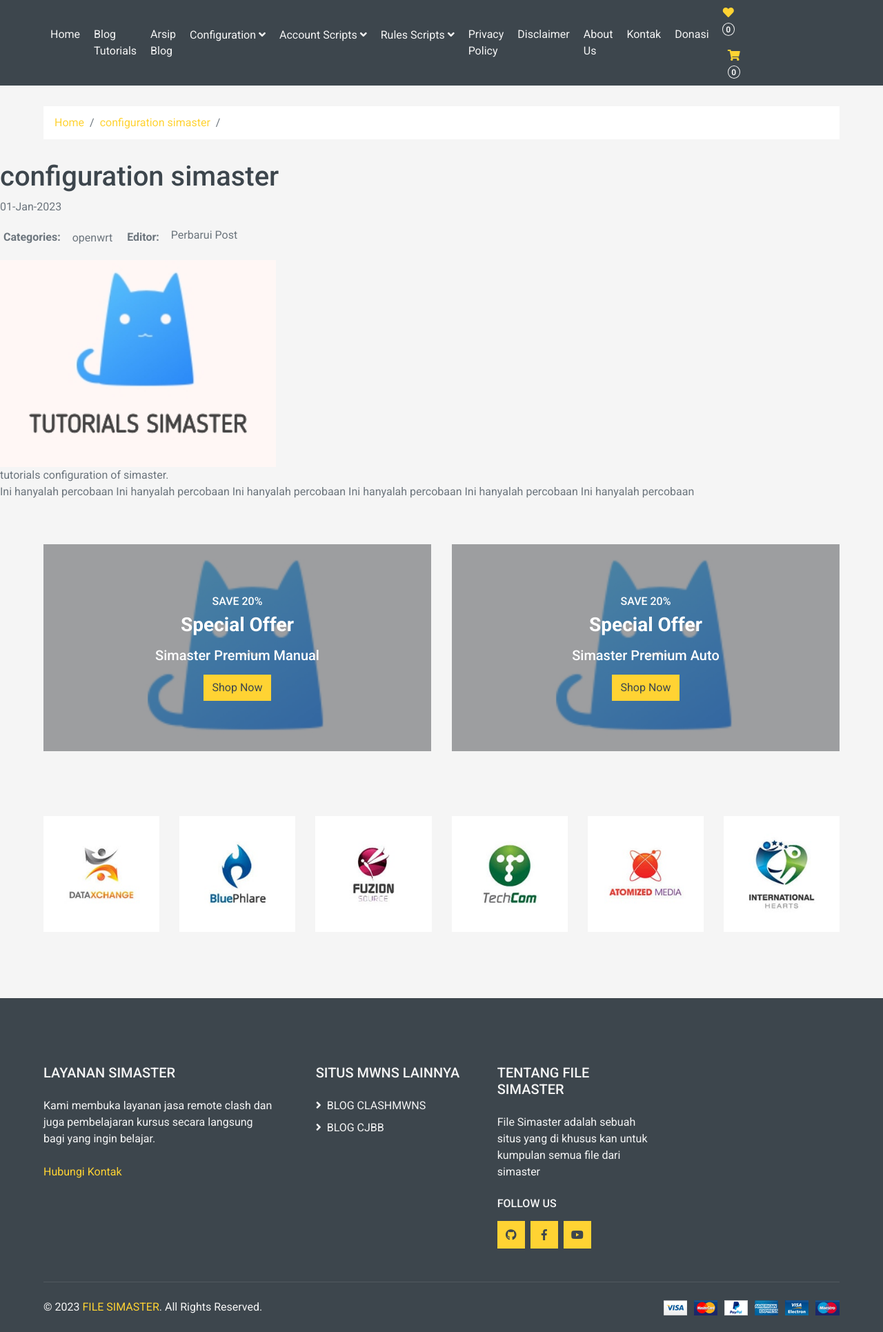
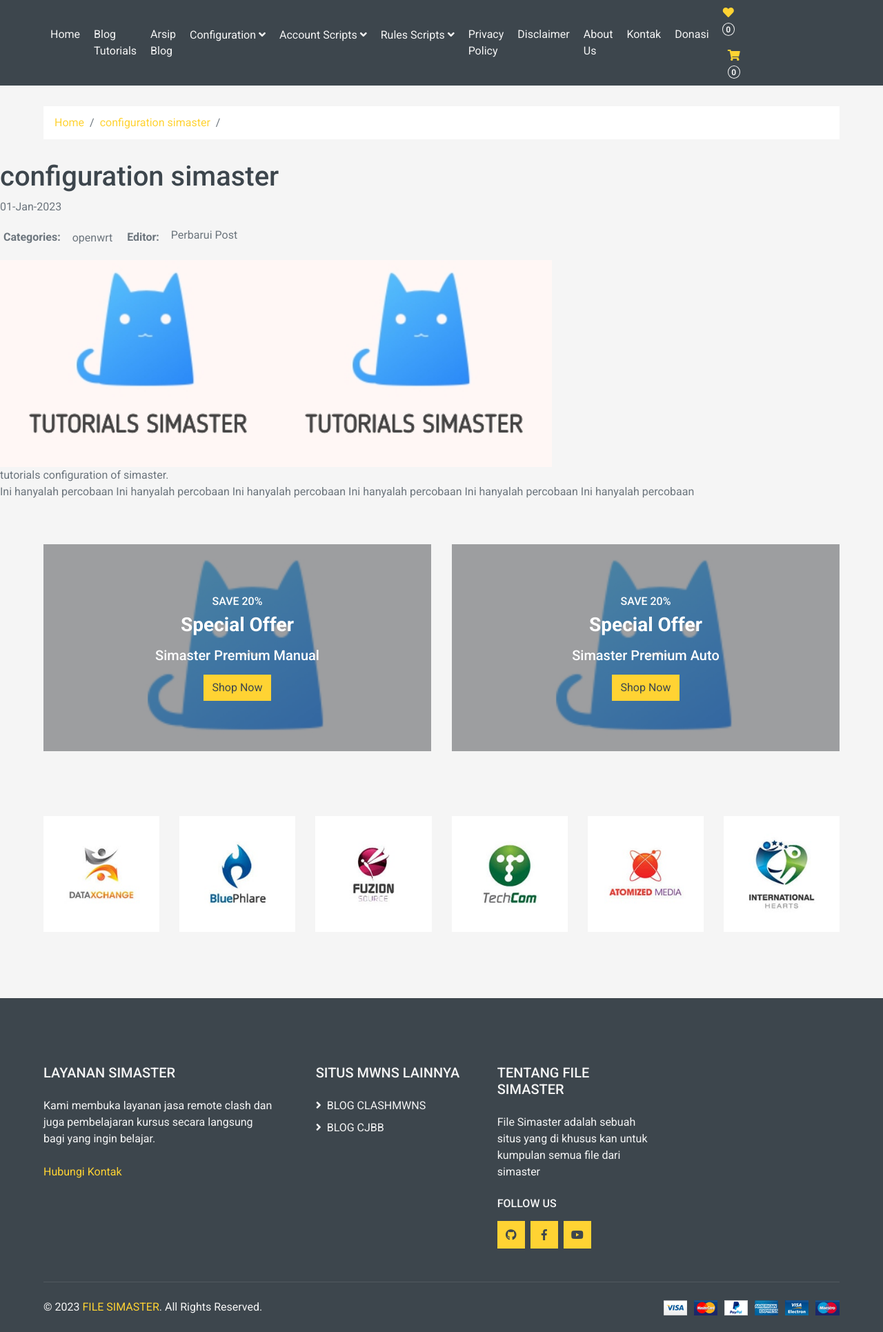
Before and after one commit to mwnsofficial/simaster, a Jekyll site: the page built from _posts/2023-01-01-simaster.md, in a window 1280 px wide. Shown: the whole page at 69% size. Built offline with Jekyll 4.4.1, drawn with Linux system fonts in a browser that asks for light colours; nearby versions of some CDN libraries.

Commit message:
Update post.html

```diff
--- a/_layouts/post.html
+++ b/_layouts/post.html
@@ -26,7 +26,10 @@
 <div class="post-content" itemprop="articleBody">
   <!-- call the image.html template file -->
     {% if page.image %}
-      <img src="{{- page.image | relative_url -}}" alt="{{ page.image-alt }} width="100%" height="300px">{% endif %}
+      <img src="{{- page.image | relative_url -}}" alt="{{ page.image-alt }} width="100%" height="300px">
+    {%- assign postImage = "/assets/images/post.jpg" -%}
+      <img src="{{- postImage | relative_url -}}" alt="{{ page.image-alt }} width="100%" height="300px">
+    {%- endif -%}
         {% if page.summary %}
         <div class="summary">{{page.summary}}</div>
       {% endif %}
```
